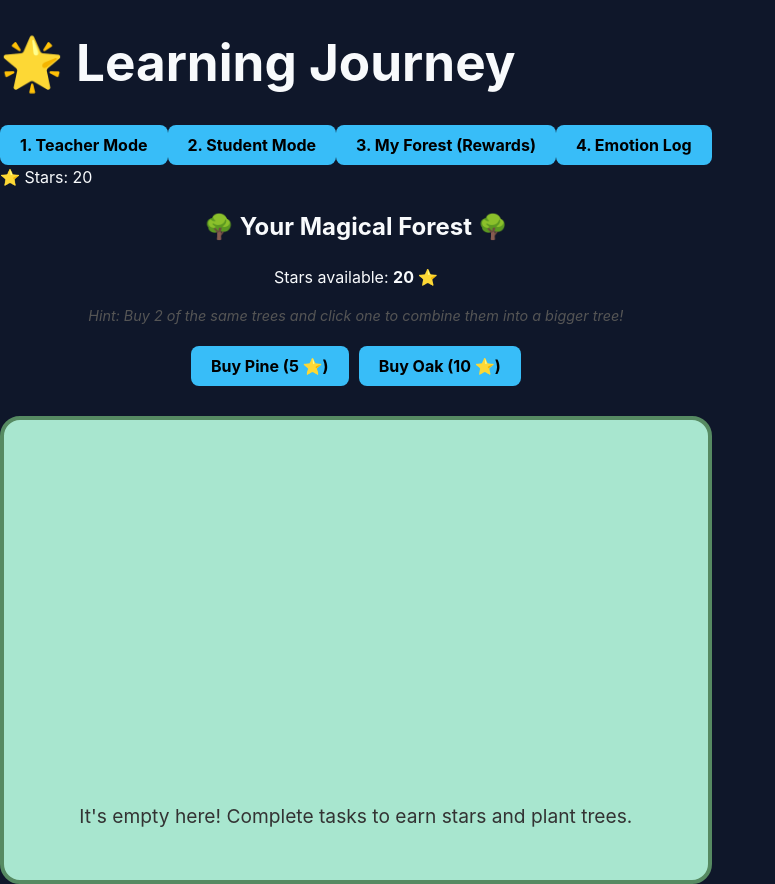
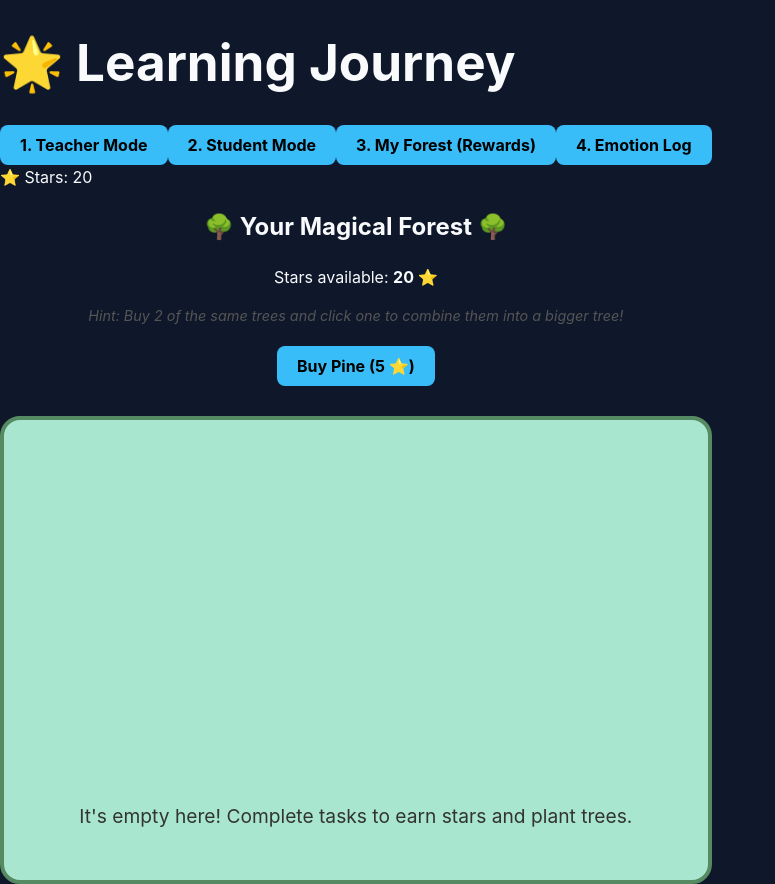
Before and after one commit to Victor2275/HOTHproject, a React (Vite) app in the folder frontend/: page / in a window 1280 px wide. Shown: the whole page, without its empty margins (0-775 px from the left). Built offline with nearby package versions, Linux system fonts and the light colour scheme.

Commit message:
Rewards fiex (removed pines)

```diff
--- a/frontend/src/components/RewardView.jsx
+++ b/frontend/src/components/RewardView.jsx
@@ -15,7 +15,7 @@ import { TreeIcon } from './TreeIcon';
 // ==========================================
 // 🌲 TREE CONFIGURATION DICTIONARY
 // ==========================================
-// This dictionary controls the graphics and names for each tree type and level.
+// This dictionary controls the graphics and names for the tree type and level.
 const TREE_TYPES = {
   pine: {
     name: "Animated Pine",
@@ -25,16 +25,6 @@ const TREE_TYPES = {
       1: { size: '60px', graphic: <SeedIcon size={60} /> },
       2: { size: '100px', graphic: <SaplingIcon size={100} /> },
       3: { size: '150px', graphic: <TreeIcon size={150} /> },
-    }
-  },
-  oak: {
-    name: "Oak Tree",
-    cost: 10,
-    levels: {
-      // Keeping emojis here just so you have a 2nd option to play with
-      1: { size: '60px', graphic: '🌱' },
-      2: { size: '100px', graphic: '🌿' },
-      3: { size: '150px', graphic: '🌳✨' },
     }
   }
 };
@@ -50,7 +40,7 @@ export default function RewardView({ points, setPoints }) {
 
       const newTree = {
         id: Date.now(), // Unique ID for React
-        type: type,     // 'pine' or 'oak'
+        type: type,     // 'pine'
         level: 1        // All new trees start at level 1
       };
 
@@ -108,9 +98,6 @@ export default function RewardView({ points, setPoints }) {
       <div className="store-panel" style={{ margin: '20px', display: 'flex', gap: '10px', justifyContent: 'center' }}>
         <button onClick={() => plantTree('pine')} disabled={points < TREE_TYPES.pine.cost}>
           Buy Pine (5 ⭐)
-        </button>
-        <button onClick={() => plantTree('oak')} disabled={points < TREE_TYPES.oak.cost}>
-          Buy Oak (10 ⭐)
         </button>
       </div>
 
```
